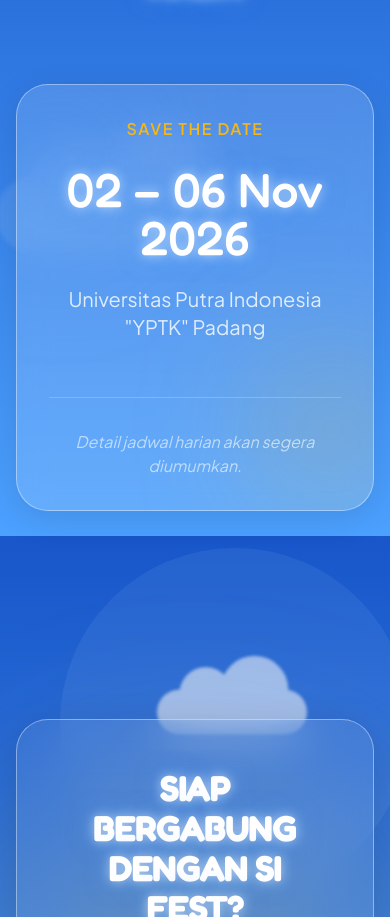
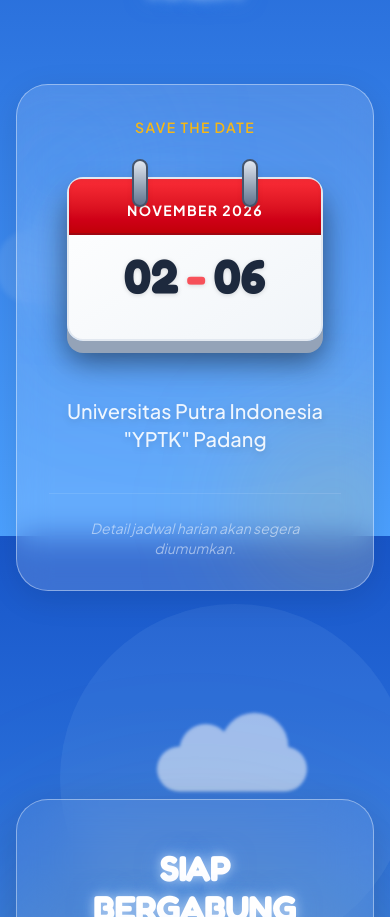
Before and after one commit to Tadaimaaaa/sifest-official, a Next.js app: page / in a window 390 px wide. Shown: the part 4528-5445 px from the top of the page. Built offline with nearby package versions, Linux system fonts and the light colour scheme.

Commit message:
style: Update schedule timeline to feature a 3D calendar card design

```diff
--- a/components/timeline/Timeline.tsx
+++ b/components/timeline/Timeline.tsx
@@ -8,15 +8,38 @@ export function Timeline() {
         <div className="absolute -left-10 top-0 h-40 w-40 rounded-full bg-brand-primary/20 blur-3xl"></div>
         <div className="absolute -right-10 bottom-0 h-40 w-40 rounded-full bg-brand-accent/20 blur-3xl"></div>
 
-        <div className="relative z-10 flex flex-col items-center gap-6">
-          <div className="text-brand-accent font-semibold tracking-widest uppercase">Save the Date</div>
-          <div className="font-heading text-5xl md:text-6xl text-white text-glow">02 – 06 Nov 2026</div>
-          <div className="text-xl text-white/80 max-w-lg">
+        <div className="relative z-10 flex flex-col items-center gap-4">
+          <div className="text-brand-accent font-semibold tracking-widest uppercase text-sm">Save the Date</div>
+
+          <div className="my-6 relative group cursor-default">
+            {/* 3D Calendar Card */}
+            <div className="relative z-10 w-64 md:w-80 rounded-2xl bg-gradient-to-br from-white to-slate-100 p-6 md:p-8 pb-10 text-center transform transition-all duration-500 hover:-translate-y-3 hover:shadow-[0_25px_50px_rgba(245,183,22,0.4)] shadow-[0_12px_0_#94a3b8,0_20px_30px_rgba(0,0,0,0.5)] border-2 border-slate-200">
+
+              {/* Calendar rings */}
+              <div className="absolute -top-5 left-[25%] w-4 h-12 bg-gradient-to-b from-slate-200 to-slate-500 rounded-full shadow-md border-2 border-slate-600 z-20"></div>
+              <div className="absolute -top-5 right-[25%] w-4 h-12 bg-gradient-to-b from-slate-200 to-slate-500 rounded-full shadow-md border-2 border-slate-600 z-20"></div>
+
+              {/* Header block (Month & Year) */}
+              <div className="absolute top-0 left-0 w-full h-14 bg-gradient-to-b from-red-500 to-red-700 rounded-t-xl flex items-center justify-center border-b-2 border-red-800 shadow-inner">
+                <span className="text-white font-bold tracking-widest uppercase text-sm mt-2">November 2026</span>
+              </div>
+
+              {/* Dates */}
+              <div className="mt-12 font-heading text-5xl md:text-7xl font-bold text-slate-800 drop-shadow-sm flex items-center justify-center gap-2">
+                02<span className="text-red-500/80">-</span>06
+              </div>
+            </div>
+
+            {/* Glowing backdrop */}
+            <div className="absolute top-1/2 left-1/2 -translate-x-1/2 -translate-y-1/2 w-[120%] h-[120%] bg-brand-primary/20 blur-3xl rounded-full -z-10 transition-all duration-500 group-hover:bg-brand-accent/30 group-hover:blur-[40px]"></div>
+          </div>
+
+          <div className="text-xl text-white/90 max-w-lg mt-4 font-medium drop-shadow-md">
             Universitas Putra Indonesia &quot;YPTK&quot; Padang
           </div>
 
-          <div className="mt-8 w-full border-t border-white/20 pt-8">
-            <p className="text-white/60 italic">Detail jadwal harian akan segera diumumkan.</p>
+          <div className="mt-6 w-full border-t border-white/10 pt-6">
+            <p className="text-white/50 italic text-sm">Detail jadwal harian akan segera diumumkan.</p>
           </div>
         </div>
       </GlassCard>
```
